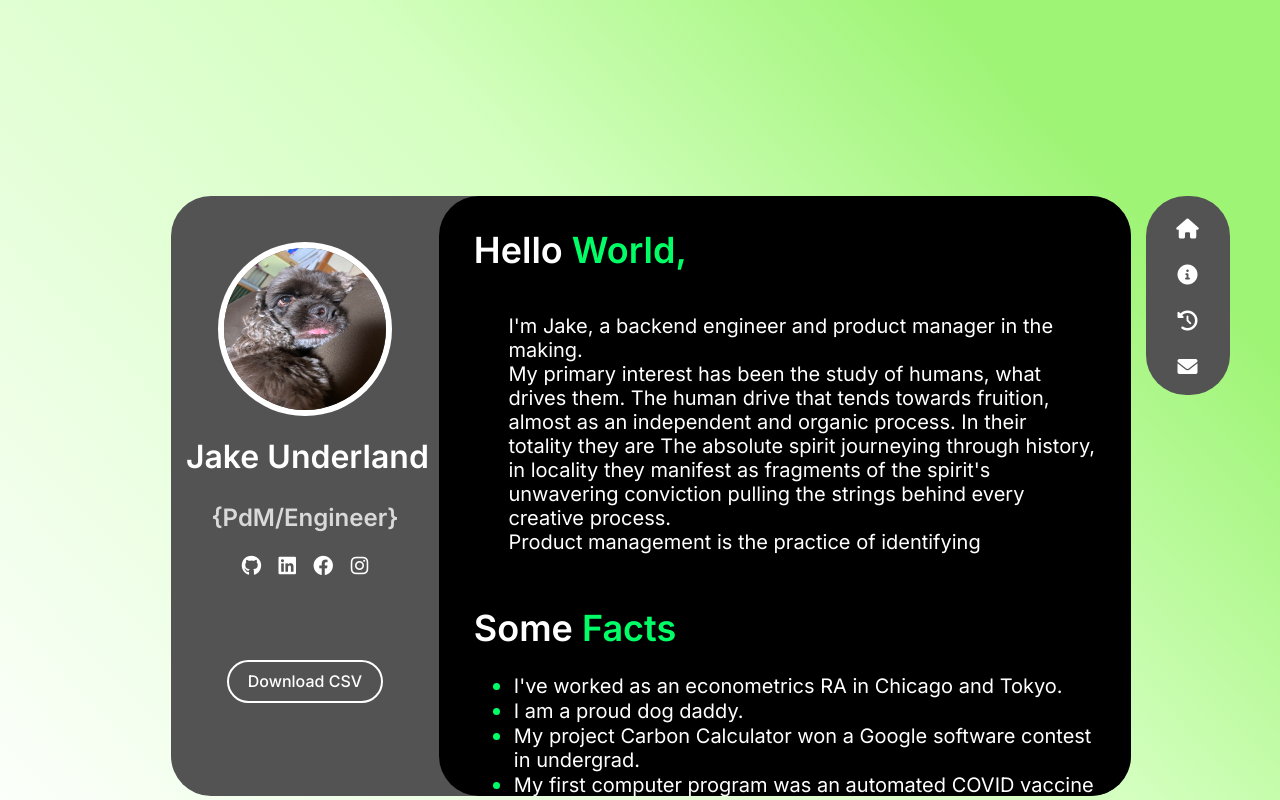
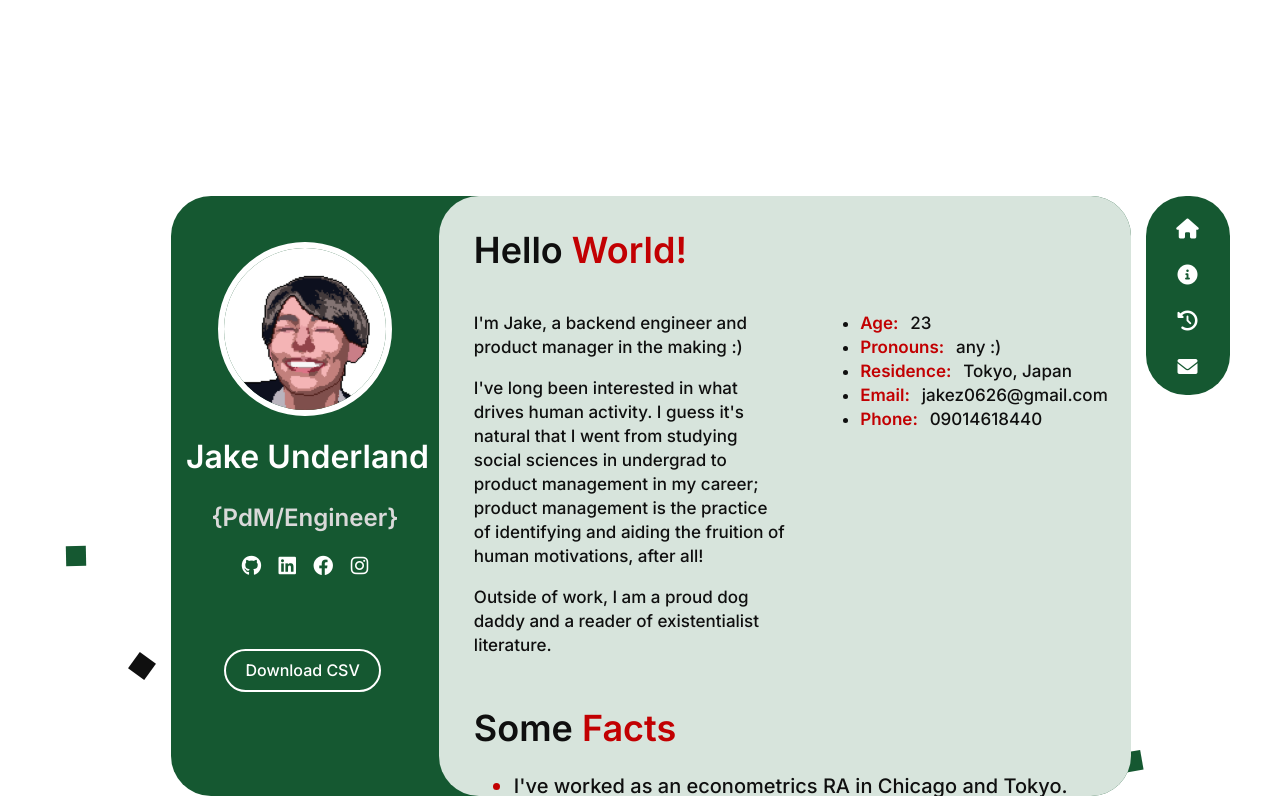
Before and after one commit to jaked0626/digital-biz-card, a React (Vite) app: page / in a window 1280 px wide. Shown: the top 800 px of the page. Built offline with nearby package versions, Linux system fonts and the light colour scheme.

Commit message:
WIP: updated profile pic and home page, changed styles

```diff
--- a/src/App.jsx
+++ b/src/App.jsx
@@ -1,6 +1,7 @@
 import ContentCard from './components/ContentCard';
 import Profile from './components/Profile';
 import Navbar from './components/Navbar';
+import Squares from './components/Squares';
 
 import { useState } from 'react';
 
@@ -16,6 +17,7 @@ export default function App() {
         </div>
         <Navbar setActiveTab={setActiveTab}/>
       </main>
+      <Squares />
     </>
   )
 }
--- a/src/components/DownloadButton.jsx
+++ b/src/components/DownloadButton.jsx
@@ -1,10 +1,11 @@
-import CV from '../assets/jakeunderland_resume.pdf'
-
 export default function DownloadButton() {
-    // or, I could supply the github url for my up to date resume.
-    // https://raw.githubusercontent.com/jaked0626/cv/57b3a7b647f30c019bdb8d02bb2df5a5483ce9d3/jakeunderland_resume.pdf
+    // supplying up to date resume directly sourced from github
     return(
-        <a href={CV} download="jakeunderlandcv" target='_blank' rel="noreferrer">
+        <a href="https://raw.githubusercontent.com/jaked0626/cv/main/jakeunderland_resume.pdf"
+        className="profile__button-link"
+        download="jakeunderlandcv"
+        target='_blank'
+        rel="noreferrer">
           <button className="profile__button">Download CSV</button>
         </a>
     );
--- a/src/components/Home.jsx
+++ b/src/components/Home.jsx
@@ -1,13 +1,20 @@
-export default function Home () {
+
+function AboutMe() {
   return(
-    <div className="home">
-    {/* <div className="home__section"> */}
-      <h1 className="home__title">
-        Hello <span className="home__title--green">World,</span>
-      </h1>
-      <p className="home__text">
-        I&#39;m Jake, a backend engineer and product manager in the making.
-        <br/>
+    <div className="home__aboutme">
+      <DescriptionText />
+      <Facts />
+    </div>
+  )
+}
+
+function DescriptionText() {
+  return(
+    <div className="home__aboutme--description home__text">
+      <p>
+        I&#39;m Jake, a backend engineer and product manager in the making :)
+        </p>
+<p>
         {/* My primary interest in life has always been the study of humans, what drives them, and how
         these drives shape society. Product managment is the practice of identifying such drives
         and aiding in their realization through technical innovation.
@@ -17,18 +24,67 @@ export default function Home () {
         understanding what drives people, the motives which shape our society.
         Product creation and management, to me, is the practice of identifying said motives
         and   */}
-        My primary interest has been the study of humans, what drives them.
-        The human drive that tends towards fruition, almost as an independent and organic process.
-        In their totality they are The absolute spirit journeying through history,
-        in locality they manifest as fragments of the spirit&#39;s unwavering conviction
-        pulling the strings behind every creative process.
-        <br/>
-        Product management is the practice of identifying
+        I&#39;ve long been interested in what drives human activity. I guess it&#39;s
+        natural that I went from studying social sciences in undergrad to product management in my career;
+        product management is the practice of identifying and aiding the fruition of human motivations, after all!
+</p>
+<p>
+        Outside of work, I am a proud dog daddy and a reader of existentialist literature.
       </p>
-    {/* </div> */}
+    </div>
+  )
+}
+
+function Facts() {
+  // get age
+  const now = new Date();
+  const birthday = new Date(2000, 5, 26); // months are 0 indexed, stupidly
+  const millisecondsInYear = 1000 * 60 * 60 * 24 * 365.25;
+  const age = Math.floor( (now - birthday) / millisecondsInYear );
+
+  // TODO: move to metadata
+  let factsDic = {
+    "Age": age,
+    "Pronouns": "any :)",
+    "Residence": "Tokyo, Japan",
+    "Email": "jakez0626@gmail.com",
+    "Phone": "09014618440",
+  };
+
+  let factsList = [];
+  for (const [factKey, factVal] of Object.entries(factsDic)) {
+    factsList.push(
+      <li>
+        <span className="home__text--accent">{factKey}:</span>
+        {factVal}
+      </li>
+    )
+    console.log(factsList);
+  }
+
+  return (
+    <div className="home__aboutme--facts home__text">
+      <ul>
+        {factsList}
+      </ul>
+    </div>
+  )
+}
+
+export default function Home() {
+  return(
+    <div className="home">
     {/* <div className="home__section"> */}
       <h1 className="home__title">
-        Some <span className="home__title--green">Facts</span>
+        {/* Hello World, */}
+        Hello <span className="home__title--accent">World!</span>
+      </h1>
+
+      <AboutMe />
+
+      <h1 className="home__title">
+        {/* Some Facts */}
+        Some <span className="home__title--accent">Facts</span>
       </h1>
       <ul className="home__list">
         <li>
--- a/src/components/Profile.jsx
+++ b/src/components/Profile.jsx
@@ -3,7 +3,8 @@ import Socials from './Socials';
 
 export default function Profile() {
     const base = import.meta.env.BASE_URL;
-    const imagePath = `${base}profile.JPG`;
+    const profile = "smileprofilepixel.png";
+    const imagePath = `${base}${profile}`;
 
     return (
         <div className="profile">
--- /dev/null
+++ b/src/components/Squares.jsx
@@ -0,0 +1,14 @@
+export default function Squares() {
+    let numSquares = 12;
+    let squares = [];
+    for (let i = 0; i < numSquares; ++i) {
+        squares.push( <li /> )
+    }
+    return (
+        <>
+            <ul className="shooting-squares">
+                {squares}
+            </ul>
+        </>
+    )
+}
--- a/src/index.css
+++ b/src/index.css
@@ -3,11 +3,11 @@
 :root {
   font-family: Inter, system-ui, Avenir, Helvetica, Arial, sans-serif;
   line-height: 1.5;
-  font-weight: 400;
+  font-weight: 500;
 
   color-scheme: light dark;
   color: rgba(255, 255, 255, 0.87);
-  background-color: #242424;
+  background-color: var(--background-color);
 
   font-synthesis: none;
   text-rendering: optimizeLegibility;
@@ -21,16 +21,24 @@
   --secondary-color: #d7e4dc;
   --background-color: #ffffff;
   --accent-color: #c20002;
+  --text-color: #0f0f0f;
+  --test-color: purple;
 
 }
 
+/* hack to fix weird flexbox behavior */
+/* * {
+  min-width: 0;
+  min-height: 0;
+} */
+
 a {
   font-weight: 500;
-  color: #646cff;
+  color: var(--accent-color);
   text-decoration: inherit;
 }
 a:hover {
-  color: #535bf2;
+  color: var(--accent-color);
 }
 
 body {
@@ -40,10 +48,9 @@ body {
   justify-content: center;
   width: 100vw;
   min-width: 1400px;
-  height: 100vh;
+  height: 110vh;
   min-height: 1000px;
-  background: linear-gradient(226deg, #9EF475 19.5%, #D4FFC0 44.18%, rgba(192, 255, 198, 0.00) 95.62%);
-
+  background: var(--background-color);/*linear-gradient(226deg, #9EF475 19.5%, #D4FFC0 44.18%, rgba(192, 255, 198, 0.00) 95.62%); */
 }
 
 h1 {
@@ -58,13 +65,12 @@ button {
   font-size: 1em;
   font-weight: 500;
   font-family: inherit;
-  background-color: #1a1a1a;
+  background-color: var(--primary-color);
   cursor: pointer;
-  transition: border-color 0.25s;
 }
 button:hover {
-  border-color: #0F6;
-  color: #0F6;
+  border-color: var(--accent-color);
+  color: var(--accent-color);
 }
 button:focus,
 button:focus-visible {
@@ -84,6 +90,137 @@ button:focus-visible {
   }
 }
 
+/* background */
+.shooting-squares{
+  position: absolute;
+  top: 0;
+  left: 0;
+  width: 100%;
+  height: 120%;
+  overflow: hidden;
+}
+
+.shooting-squares li{
+  position: absolute;
+  display: block;
+  list-style: none;
+  width: 20px;
+  height: 20px;
+  background: var(--primary-color);
+  animation: animate 15s linear infinite;
+  bottom: -150px;
+  z-index: 1;
+}
+
+.shooting-squares li:nth-child(1){
+  left: 5%;
+  width: 20px;
+  height: 20px;
+  animation-delay: 0s;
+}
+
+
+.shooting-squares li:nth-child(2){
+  left: 10%;
+  width: 20px;
+  height: 20px;
+  animation-delay: 2s;
+  animation-duration: 12s;
+  background: var(--text-color);
+}
+
+.shooting-squares li:nth-child(3){
+  left: 70%;
+  width: 20px;
+  height: 20px;
+  animation-delay: 4s;
+}
+
+.shooting-squares li:nth-child(4){
+  left: 40%;
+  width: 30px;
+  height: 30px;
+  animation-delay: 0s;
+  animation-duration: 18s;
+  background: var(--text-color);
+}
+
+.shooting-squares li:nth-child(5){
+  left: 65%;
+  width: 20px;
+  height: 20px;
+  animation-delay: 0s;
+}
+
+.shooting-squares li:nth-child(6){
+  left: 75%;
+  width: 30px;
+  height: 30px;
+  animation-delay: 3s;
+}
+
+.shooting-squares li:nth-child(7){
+  left: 35%;
+  width: 40px;
+  height: 40px;
+  animation-delay: 7s;
+  background-color: var(--accent-color);
+}
+
+.shooting-squares li:nth-child(8){
+  left: 50%;
+  width: 25px;
+  height: 25px;
+  animation-delay: 6s;
+  animation-duration: 45s;
+}
+
+.shooting-squares li:nth-child(9){
+  left: 20%;
+  width: 15px;
+  height: 15px;
+  animation-delay: 2s;
+  animation-duration: 35s;
+  background: var(--text-color);
+}
+
+.shooting-squares li:nth-child(10){
+  left: 90%;
+  width: 30px;
+  height: 30px;
+  animation-delay: 0s;
+  animation-duration: 11s;
+  background-color: var(--accent-color);
+}
+
+.shooting-squares li:nth-child(11){
+  left: 100%;
+  width: 30px;
+  height: 30px;
+  animation-delay: 0s;
+  animation-duration: 11s;
+}
+
+.shooting-squares li:nth-child(12){
+  left: 85%;
+  width: 20px;
+  height: 20px;
+  animation-delay: 3s;
+  animation-duration: 11s;
+}
+
+@keyframes animate {
+
+  0%{
+      transform: translateY(0px) rotate(0deg);
+  }
+
+  100%{
+      transform: translateY(-1500px) rotate(720deg);
+  }
+
+}
+
 .container {
   display: flex;
   justify-content: center;
@@ -94,6 +231,7 @@ button:focus-visible {
   min-width: 1100px;
   max-width: 1300px;
   min-height: 500px;
+  background-color: transparent;
 }
 
 .nav__container {
@@ -105,7 +243,8 @@ button:focus-visible {
   margin-left: 15px;
   padding: 10px 10px 5px 10px;
   border-radius: 40px;
-  background-color: #535353;
+  background-color: var(--primary-color);
+  z-index: 100;
 }
 
 .nav__container ul {
@@ -135,11 +274,11 @@ button:focus-visible {
 
 .nav__container button:hover {
   border-color: transparent;
-  color: #0F6;
+  color: var(--accent-color);
 }
 
 .nav__container button:focus {
-  outline-color: #0F6;
+  outline-color: var(--accent-color);
 }
 
 .main {
@@ -147,8 +286,9 @@ button:focus-visible {
   height: 75%;
   width: 75%;
   border-radius: 40px;
-  background: #535353;
+  background: var(--primary-color);
   justify-content: space-between;
+  z-index: 100;
 }
 
 .profile {
@@ -158,6 +298,7 @@ button:focus-visible {
   justify-content: flex-start;
   width: var(--profile-width-percent);
   height: 100%;
+  overflow: auto;
 }
 
 .profile__photo {
@@ -205,17 +346,20 @@ button:focus-visible {
 }
 
 .profile__socials > a:hover {
-  color: #0F6;
+  color: var(--accent-color);
+}
+
+.profile__button-link {
+  width: 60%;
+  margin-top: 25%;
 }
 
 .profile__button {
   display: flex;
-  width: 100%;
-  margin-top: 50%;
   border-radius: 30px;
   border: 2px solid #FFF;
   color: white;
-  background-color: #535353;
+  background-color: var(--primary-color);
 }
 
 .content {
@@ -225,9 +369,9 @@ button:focus-visible {
   justify-content: flex-start;
   width: calc(100% - var(--profile-width-percent));
   height: 100%;
-  background-color: black;
+  background-color: var(--secondary-color);
   border-radius: 40px;
-  color: white;
+  color: var(--text-color);
   overflow: auto;
 }
 
@@ -252,16 +396,44 @@ button:focus-visible {
   font-size: 36px;
 }
 
-.home__title--green {
-  color: #0F6;
+.home__title--accent {
+  color: var(--accent-color);
 }
 
-.home__text {
-  margin-left: 10%;
-  font-size: 20px;
+.home__text, .home__text--accent {
+  /* margin-left: 10%; */
+  font-size: 17px;
   margin-right: 5%;
   line-height:24px;
 }
+
+.home__text--accent {
+  color:var(--accent-color);
+  font-weight: 700;
+}
+
+.home__aboutme {
+  display: flex;
+  flex-direction: row;
+}
+
+.home__aboutme--description {
+  margin-left: 5%;
+  width: 60%;
+}
+
+.home__aboutme--facts {
+  margin-right: 5%;
+  width: 40%;
+}
+
+/* for vertical spacing of list items in facts */
+/* .home__aboutme--facts > ul {
+  display: flex;
+  height: 80%;
+  flex-direction: column;
+  justify-content: space-around;
+} */
 
 .home__list {
   margin-left: 5%;
@@ -273,5 +445,5 @@ button:focus-visible {
 
 .home__list > li::marker {
   font-size: 1.4rem;
-  color: #0F6;
+  color: var(--accent-color);
 }
--- a/vite.config.js
+++ b/vite.config.js
@@ -4,5 +4,5 @@ import react from '@vitejs/plugin-react'
 // https://vitejs.dev/config/
 export default defineConfig({
   plugins: [react()],
-  base: "/digitial-biz-card/",
+  base: "/digital-biz-card/",
 })
```
Also changed, not shown: public/smileprofilepixel.png (added), public/smileprofilepixel2.png (added).
